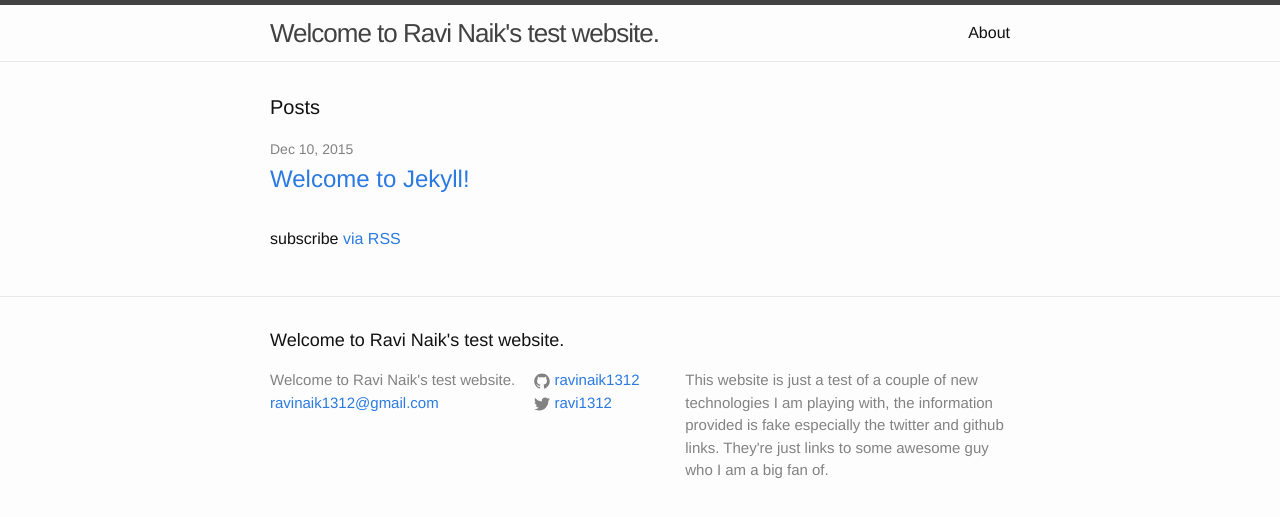
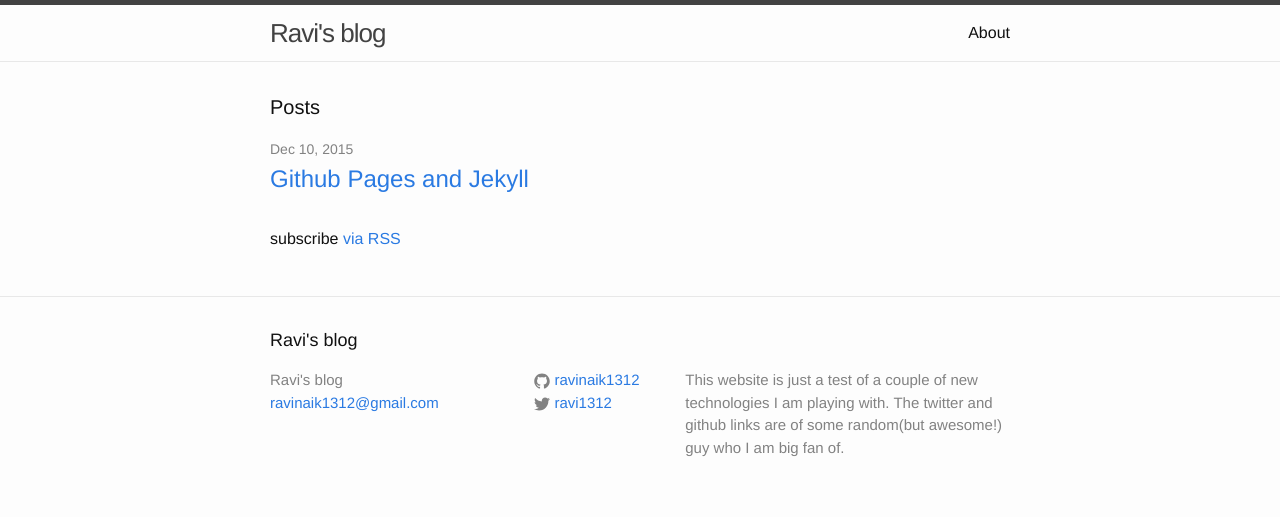
Before and after one commit to ravinaik1312/ravinaik1312.github.io, a Jekyll site: the page built from index.html, in a window 1280 px wide. Shown: the top 517 px of the page. Built offline with Jekyll 4.4.1, drawn with Linux system fonts in a browser that asks for light colours; some of the changed lines change nothing that is shown.

Commit message:
Markdown blog with instructions

```diff
--- a/_config.yml
+++ b/_config.yml
@@ -6,12 +6,11 @@
 # 'jekyll serve'. If you change this file, please restart the server process.
 
 # Site settings
-title: Welcome to Ravi Naik's test website.
+title: Ravi's blog
 email: ravinaik1312@gmail.com
 description: > # this means to ignore newlines until "baseurl:"
-  This website is just a test of a couple of new technologies I am playing with,
-  the information provided is fake especially the twitter and github links. They're just
-  links to some awesome guy who I am a big fan of.
+  This website is just a test of a couple of new technologies I am playing with.
+  The twitter and github links are of some random(but awesome!) guy who I am big fan of.
 baseurl: "" # the subpath of your site, e.g. /blog
 url: "http://yourdomain.com" # the base hostname & protocol for your site
 twitter_username: ravi1312
--- a/_posts/2015-12-09-welcome-to-jekyll.markdown
+++ b/_posts/2015-12-09-welcome-to-jekyll.markdown
@@ -1,25 +1,40 @@
 ---
 layout: post
-title:  "Welcome to Jekyll!"
+title:  "Github Pages and Jekyll"
 date:   2015-12-09 17:50:49 -0700
 categories: jekyll update
 ---
-You’ll find this post in your `_posts` directory. Go ahead and edit it and re-build the site to see your changes. You can rebuild the site in many different ways, but the most common way is to run `jekyll serve`, which launches a web server and auto-regenerates your site when a file is updated.
 
-To add new posts, simply add a file in the `_posts` directory that follows the convention `YYYY-MM-DD-name-of-post.ext` and includes the necessary front matter. Take a look at the source for this post to get an idea about how it works.
+# **Pre requisites**
+Do you have a github account and not utilizing all it's cool features? You've come to the right place. Today we are going to see in action Github Pages, Github's own platform for hosting static web pages. I will also introduce you to [Jekyll](https://jekyllrb.com/), a simple blog-aware static site generator. This post is in Markdown, so it is kind of a good practice for me to learn Markdown and get used to it's syntax. The only pre requisite for this blog is to have a github account, for rest of the stuff I will provide instructions.
 
-Jekyll also offers powerful support for code snippets:
+# **Introduction to Github Pages**
+[Github pages](https://pages.github.com/) is used to host static web pages for a repository as it allows one site/domain for every user. It uses the index.html of that repository as an index. You can do a lot of different things with this site, this could be your front page of your repository showcasing all your current work, or it could be a simple site to introduce yourself to the world.
 
-{% highlight ruby %}
-def print_hi(name)
-  puts "Hi, #{name}"
-end
-print_hi('Tom')
-#=> prints 'Hi, Tom' to STDOUT.
-{% endhighlight %}
+# **Github Pages in Action**
+Quickly I'll get to the point and provide the instruction to get your static website hosted by github up and running.
 
-Check out the [Jekyll docs][jekyll-docs] for more info on how to get the most out of Jekyll. File all bugs/feature requests at [Jekyll’s GitHub repo][jekyll-gh]. If you have questions, you can ask them on [Jekyll Talk][jekyll-talk].
+1. Sign in to your Github account.
+2. Click on the green 'New Repository' button to create a new repository. This repository will contain the source code for your website.
+3. In the 'Create a new repository' wizard give a valid name to the repository. Don't hush into giving in anyname, this repository name will be the domain name for your website. This page that you are reading off was created in a similar way, so you can give a similar name if you like [ravinaik1312.github.io](http://ravinaik1312.github.io)
+4. Make it 'Public' and if you want you can let github to generate the README, gitignore and the license.
+5. Once this is done, create a new file called index.html in your repository and add simple html code
 
-[jekyll-docs]: http://jekyllrb.com/docs/home
-[jekyll-gh]:   https://github.com/jekyll/jekyll
-[jekyll-talk]: https://talk.jekyllrb.com/
+Here is the code.
+
+~~~html
+
+<html>
+<head>
+	<title>Page Title</title>
+</head>
+<body>
+	Hello World
+</body>
+</html>
+
+~~~
+
+Awesome, commit the changes an allow some time before you hit your repository web site. As per documentation, Github Pages takes about 30 minutes for making the initial domain available. After that, you'll be able to see the changes immediately, meaning any code change will reflect your live web site. Nothing groundbreaking, but you made it, so ...
+
+![Give Yourself a Cookie](http://memegenerator.net/instance/49874629)
```
